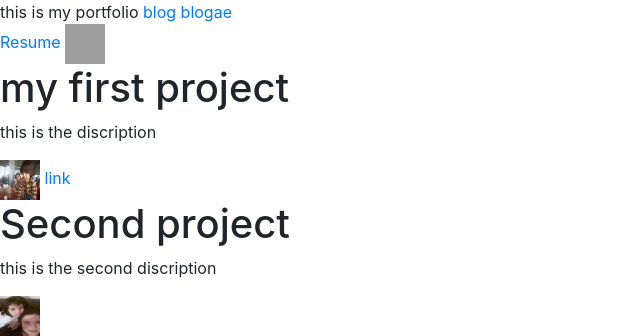
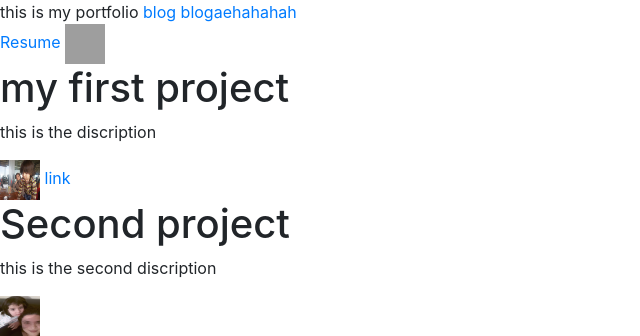
Before and after one commit to kamala80/django3-personol-portfolio, a Django app: page / in a window 1280 px wide. Shown: the part 56-392 px from the top of the page, without its empty margins (0-640 px from the left). Run offline with Django 3.2, Linux system fonts and the light colour scheme; data comes from the database, SQL or seed files in the repository; some libraries are stand-ins or nearby versions; grey boxes are pictures that could not be loaded.

Commit message:
Local settings

```diff
--- a/portfolio/templates/portfolio/home.html
+++ b/portfolio/templates/portfolio/home.html
@@ -5,7 +5,7 @@
     <a href="{% url 'blog:all_blogs' %}">blog</a>
 
 
-    <a href="{% url 'blog:detail' 3 %}">blogae</a>
+    <a href="{% url 'blog:detail' 3 %}">blogaehahahah </a>
 
 
 
```
